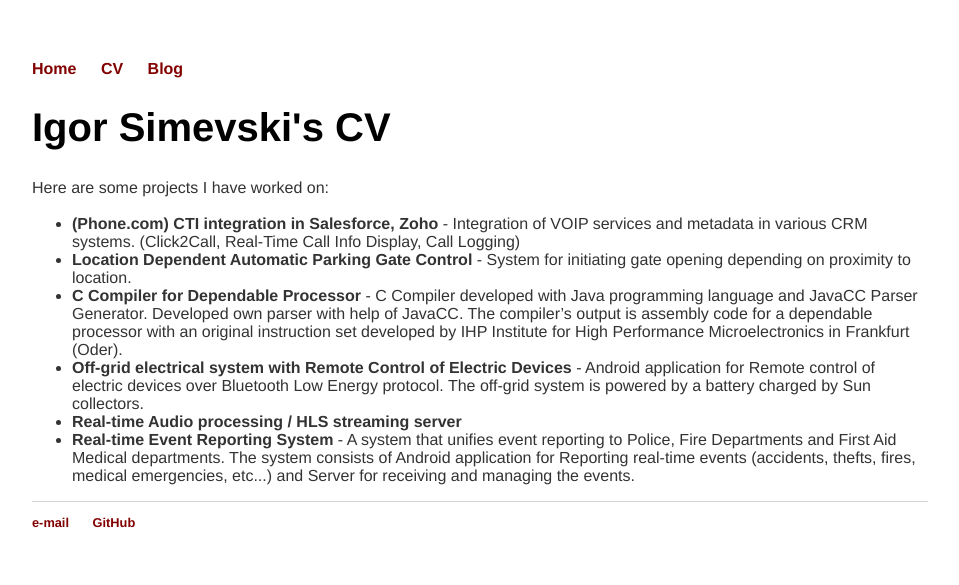
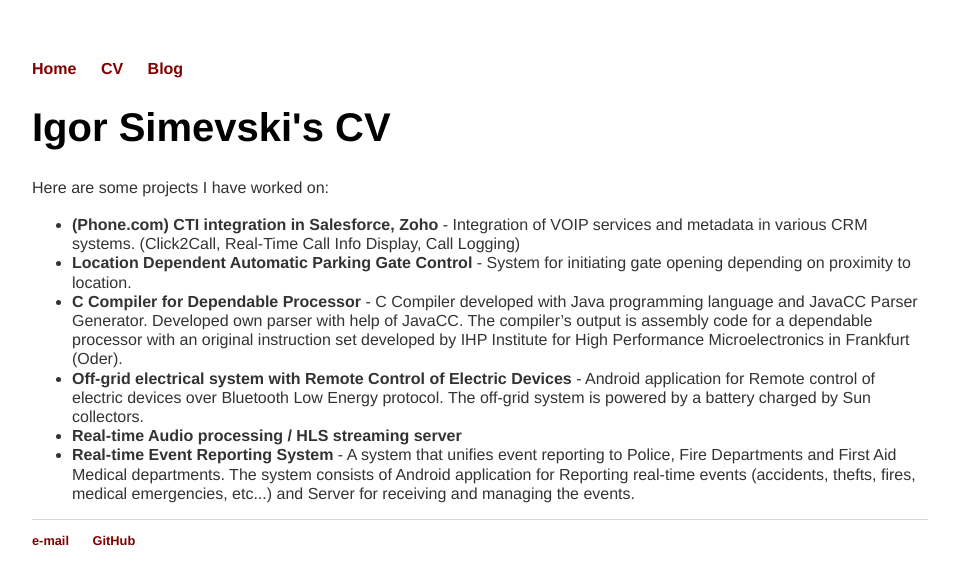
Before and after one commit to igorsimevski/igorsimevski.github.io, a Jekyll site: the page built from cv/index.html, in a window 1280 px wide. Shown: the top 585 px of the page, without its empty margins (160-1119 px from the left). Built offline with Jekyll 4.4.1, drawn with Linux system fonts in a browser that asks for light colours.

Commit message:
Update index.html

```diff
--- a/cv/index.html
+++ b/cv/index.html
@@ -6,7 +6,7 @@ title: Igor Simevski
 	<h1>Igor Simevski's CV</h1>
 
 	<p>Here are some projects I have worked on:</p>
-	<ul>
+	<ul class="projects">
 		<li><b>(Phone.com) CTI integration in Salesforce, Zoho</b> - Integration of VOIP services and metadata in various CRM systems. (Click2Call, Real-Time Call Info Display, Call Logging)</li>
 		<li><b>Location Dependent Automatic Parking Gate Control</b> - System for initiating gate opening depending on proximity to location.</li>
 		<li><b>C Compiler for Dependable Processor</b> - C Compiler developed with Java programming language and JavaCC Parser Generator. Developed own parser with help of JavaCC. The compiler’s output is assembly code for a dependable processor with an original instruction set developed by IHP Institute for High Performance Microelectronics in Frankfurt (Oder).</li>
```
